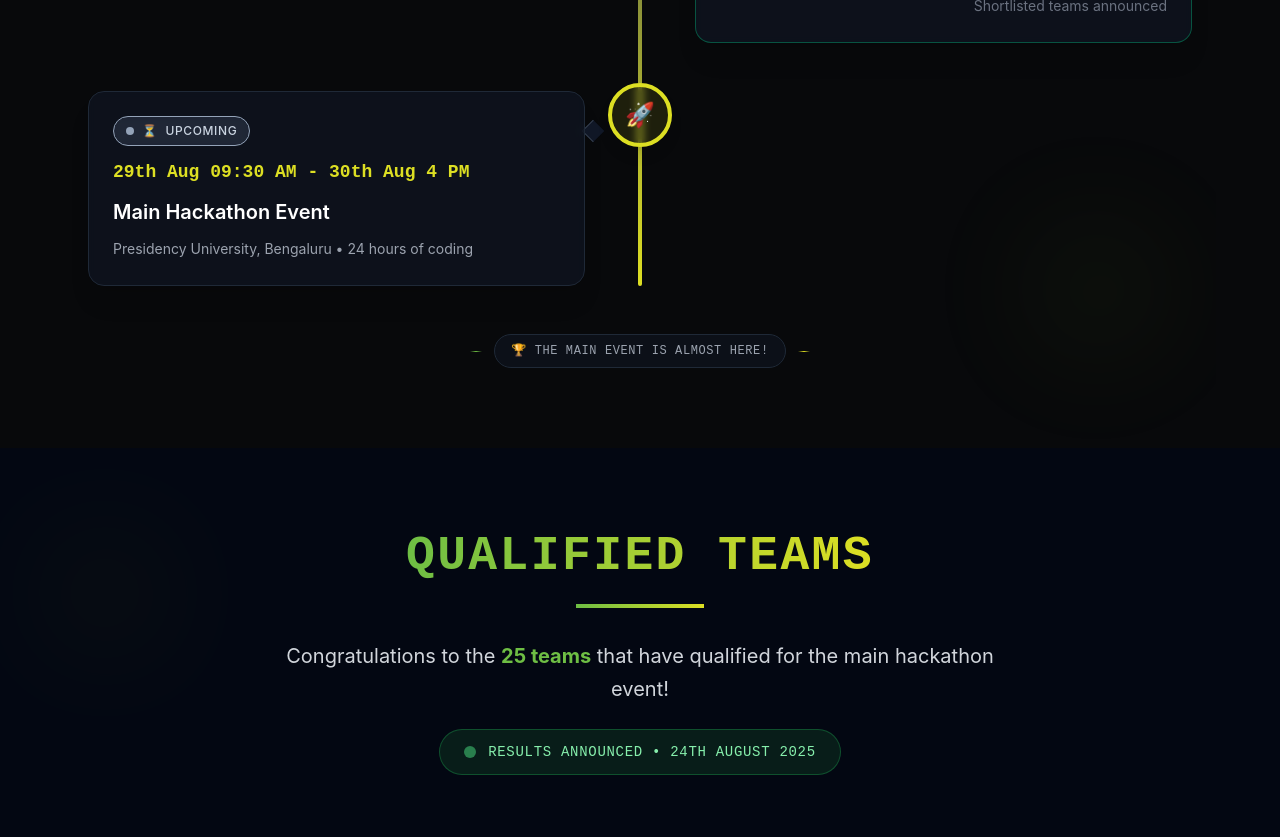
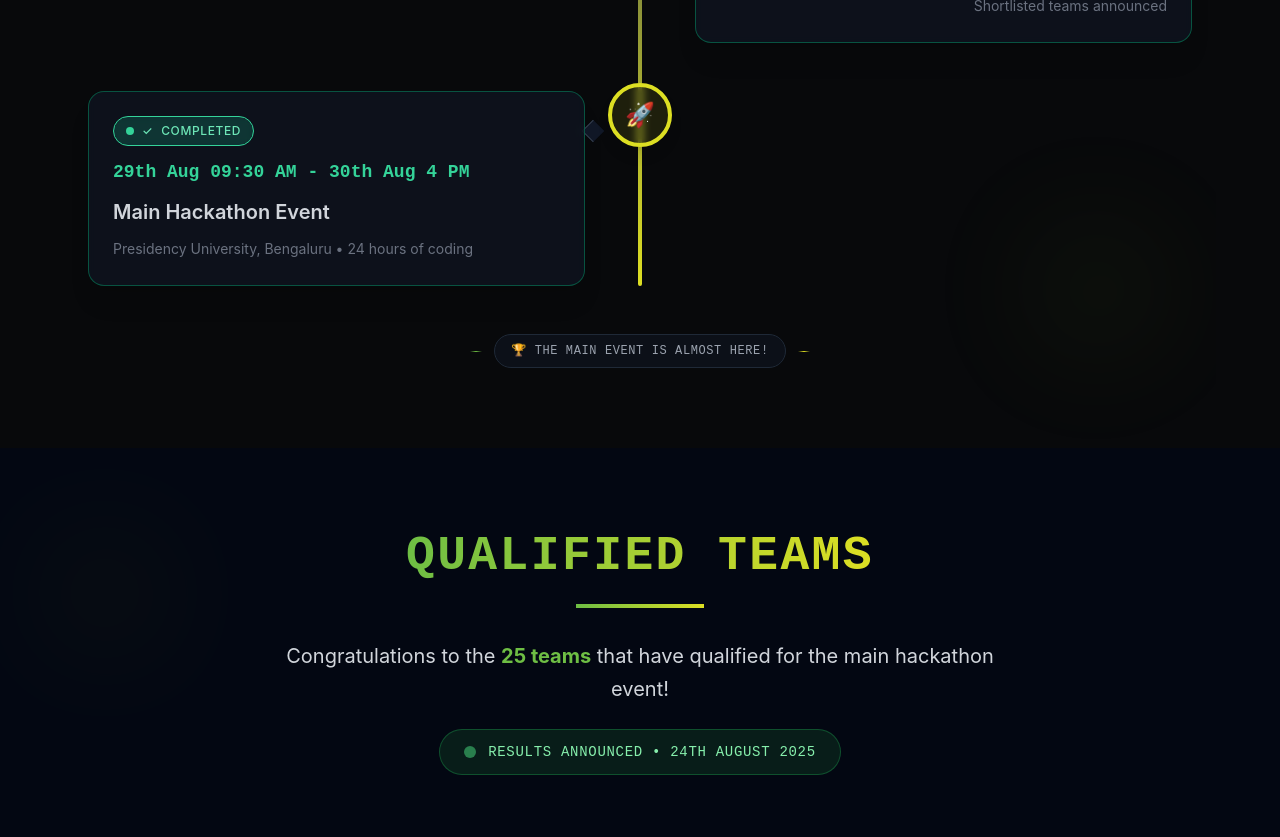
Before and after one commit to Keerthana-B-15/Nexovate-2025, a React (Create React App) app: page / in a window 1280 px wide. Shown: the part 7380-8217 px from the top of the page. Built offline with nearby package versions, Linux system fonts and the light colour scheme.

Commit message:
Initial commit for Vercel deployment

```diff
--- a/src/components/Timeline.jsx
+++ b/src/components/Timeline.jsx
@@ -46,7 +46,7 @@ const events = [
     color: "border-[#dddf23]",
     bgColor: "bg-[#dddf23]/10",
     icon: "🚀",
-    status: "upcoming"
+    status: "completed"
   },
 ];
 
```
